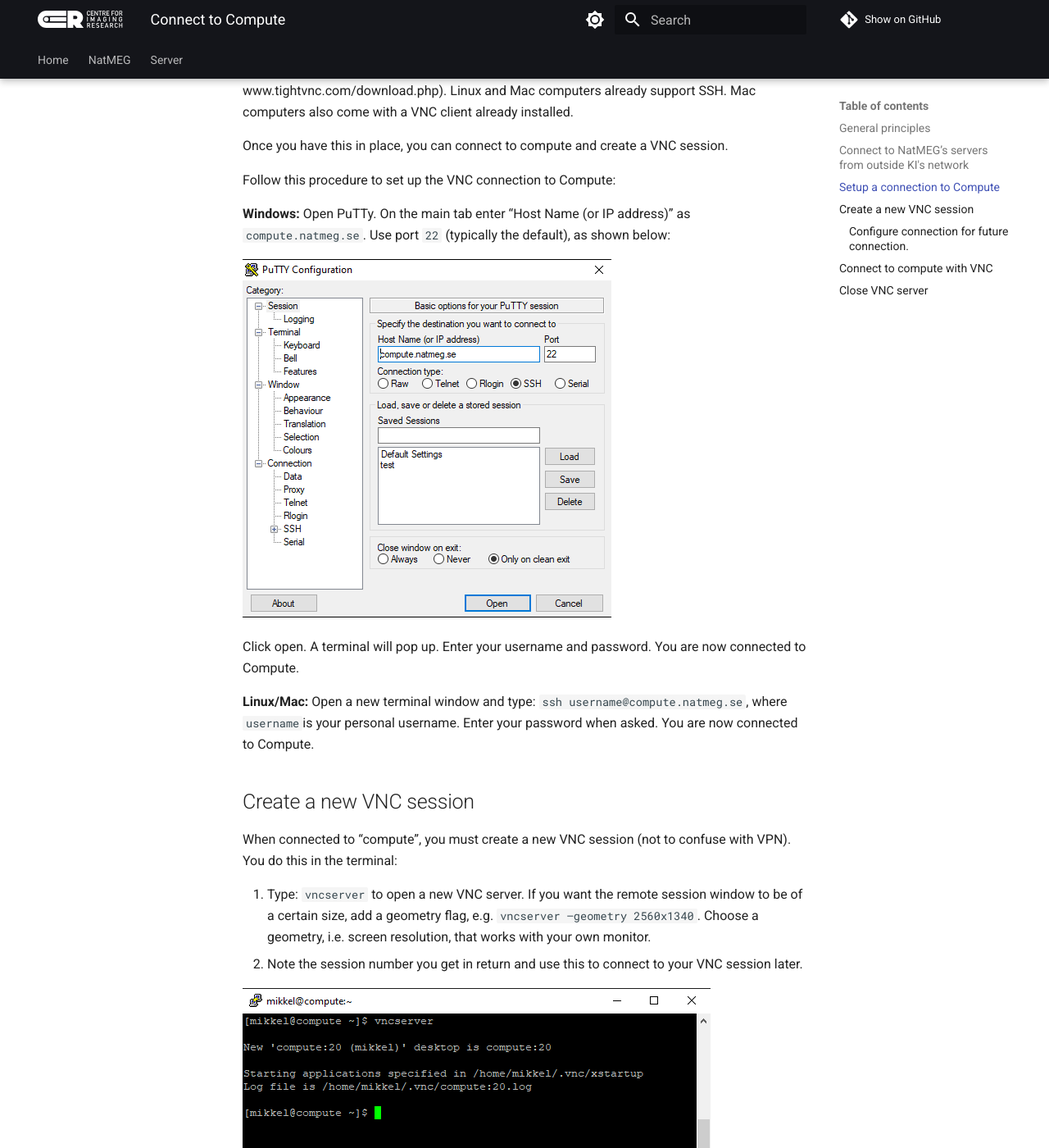
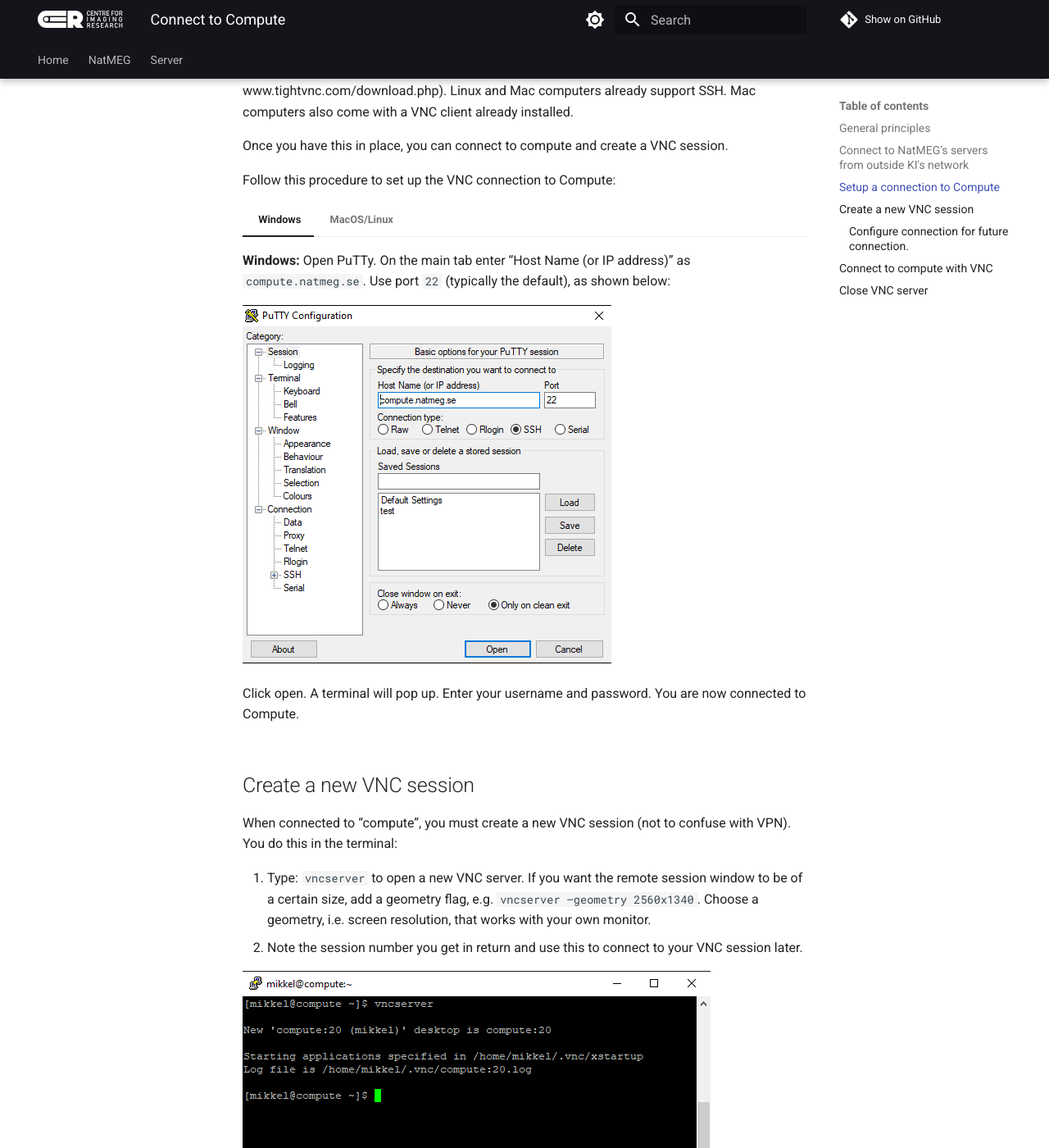
Before and after one commit to natmegsweden/documentation, an MkDocs documentation site: the page built from docs/natmeg/server/set-up-connection/03_Connect-to-Compute.md, in a window 1280 px wide and 1400 px high, scrolled down 1348 px. Shown: the whole window at 82% size. Built offline with MkDocs 1.6.1 and Material for MkDocs 9.7.7, drawn with Linux system fonts in a browser that asks for light colours; comment, search, counter and statistics services are not loaded.

Commit message:
Update 03_Connect-to-Compute.md with tab

```diff
--- a/docs/natmeg/server/set-up-connection/03_Connect-to-Compute.md
+++ b/docs/natmeg/server/set-up-connection/03_Connect-to-Compute.md
@@ -38,14 +38,16 @@ Once you have this in place, you can connect to compute and create a VNC session
 
 Follow this procedure to set up the VNC connection to Compute:
 
+/// tab | Windows
 **Windows:** Open PuTTy. On the main tab enter “Host Name (or IP address)” as `compute.natmeg.se`. Use port `22` (typically the default), as shown below:
 
 ![PuTTy](../../../resources/wiki_images/remote_connect01.png)
 
 Click open. A terminal will pop up. Enter your username and password. You are now connected to Compute.
-
+///
+/// tab | MacOS/Linux
 **Linux/Mac:** Open a new terminal window and type: `ssh username@compute.natmeg.se`, where `username `is your personal username. Enter your password when asked. You are now connected to Compute.
-
+///
 ## Create a new VNC session
 When connected to “compute”, you must create a new VNC session (not to confuse with VPN). You do this in the terminal:
 
```
